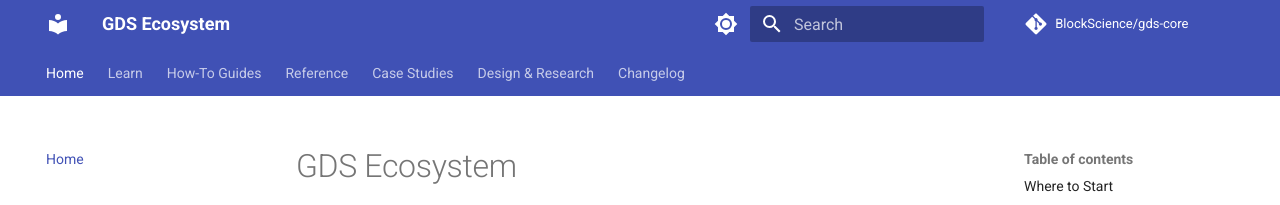
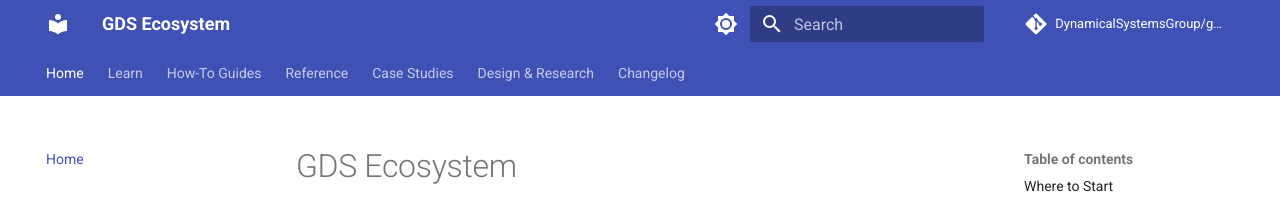
Before and after one commit to BlockScience/gds-core, an MkDocs documentation site: the page built from docs/index.md, in a window 1280 px wide. Shown: the top 205 px of the page. Built offline with MkDocs 1.6.1 and Material for MkDocs 9.7.7, drawn with Linux system fonts in a browser that asks for light colours; comment, search, counter and statistics services are not loaded.

Commit message:
fix: redirect mkdocs site to dynamicalsystemsgroup.github.io
Updates site_url, repo_url, and repo_name in mkdocs.yml to the new
DynamicalSystemsGroup org so GitHub Pages can resolve. Also fixes the
documentation contact link in the issue template and the context7 URL
slug.

Co-Authored-By: Claude Opus 4.7 (1M context) <noreply@anthropic.com>

```diff
--- a/context7.json
+++ b/context7.json
@@ -1,4 +1,4 @@
 {
-  "url": "https://context7.com/blockscience/gds-core",
+  "url": "https://context7.com/dynamicalsystemsgroup/gds-core",
   "public_key": "pk_LRmzAzjZYKfatA1uULFnD"
 }
--- a/mkdocs.yml
+++ b/mkdocs.yml
@@ -1,8 +1,8 @@
 site_name: GDS Ecosystem
 site_description: Typed compositional specifications for complex systems — framework, visualization, games, and examples
-site_url: https://blockscience.github.io/gds-core
-repo_url: https://github.com/BlockScience/gds-core
-repo_name: BlockScience/gds-core
+site_url: https://dynamicalsystemsgroup.github.io/gds-core
+repo_url: https://github.com/DynamicalSystemsGroup/gds-core
+repo_name: DynamicalSystemsGroup/gds-core
 
 theme:
   name: material
```
Also changed, not shown: 1 other file.
